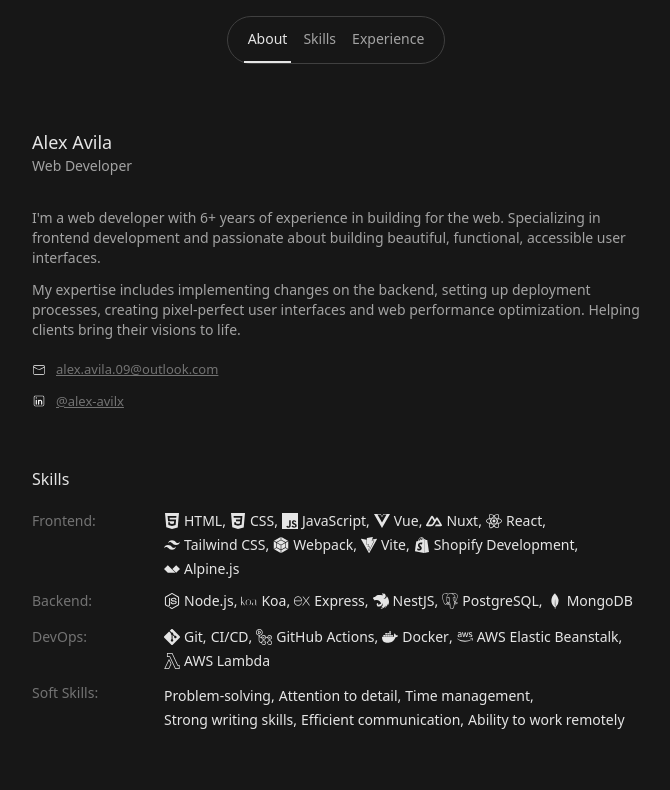
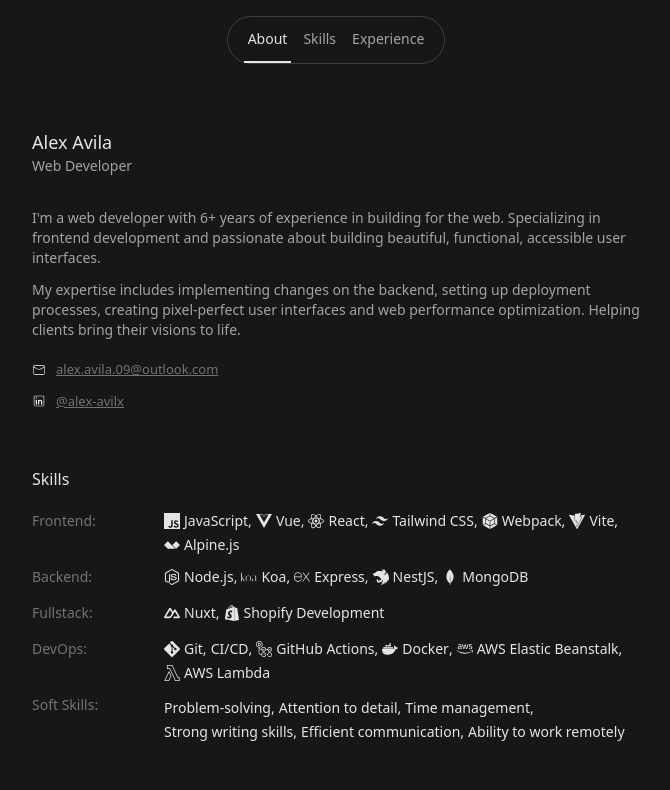
Before and after one commit to alex-avila/portfolio-site-v2, a React (Vite) app: page / in a window 1280 px wide. Shown: the top 790 px of the page, without its empty margins (304-974 px from the left). Built offline with nearby package versions, Linux system fonts and the light colour scheme.

Commit message:
reorganize skills and remove unnecessary ones

```diff
--- a/src/components/Skills.tsx
+++ b/src/components/Skills.tsx
@@ -1,7 +1,5 @@
 import { IconContext, IconType } from "react-icons";
 import {
-  SiHtml5 as HtmlIcon,
-  SiCss3 as CssIcon,
   SiJavascript as JavaScriptIcon,
   SiVuedotjs as VueIcon,
   SiNuxtdotjs as NuxtIcon,
@@ -34,24 +32,12 @@
     category: "Frontend",
     skills: [
       {
-        name: "HTML",
-        icon: withIconProvider(HtmlIcon),
-      },
-      {
-        name: "CSS",
-        icon: withIconProvider(CssIcon),
-      },
-      {
         name: "JavaScript",
         icon: withIconProvider(JavaScriptIcon),
       },
       {
         name: "Vue",
         icon: withIconProvider(VueIcon),
-      },
-      {
-        name: "Nuxt",
-        icon: withIconProvider(NuxtIcon),
       },
       {
         name: "React",
@@ -68,10 +54,6 @@
       {
         name: "Vite",
         icon: withIconProvider(ViteIcon),
-      },
-      {
-        name: "Shopify Development",
-        icon: withIconProvider(ShopifyIcon),
       },
       {
         name: "Alpine.js",
@@ -99,12 +81,18 @@
         icon: withIconProvider(NestJsIcon),
       },
       {
-        name: "PostgreSQL",
-        icon: withIconProvider(PostgreSqlIcon),
-      },
-      {
         name: "MongoDB",
         icon: withIconProvider(MongoDbIcon),
+      },
+    ],
+  },
+  {
+    category: "Fullstack",
+    skills: [
+      { name: "Nuxt", icon: withIconProvider(NuxtIcon) },
+      {
+        name: "Shopify Development",
+        icon: withIconProvider(ShopifyIcon),
       },
     ],
   },
```
